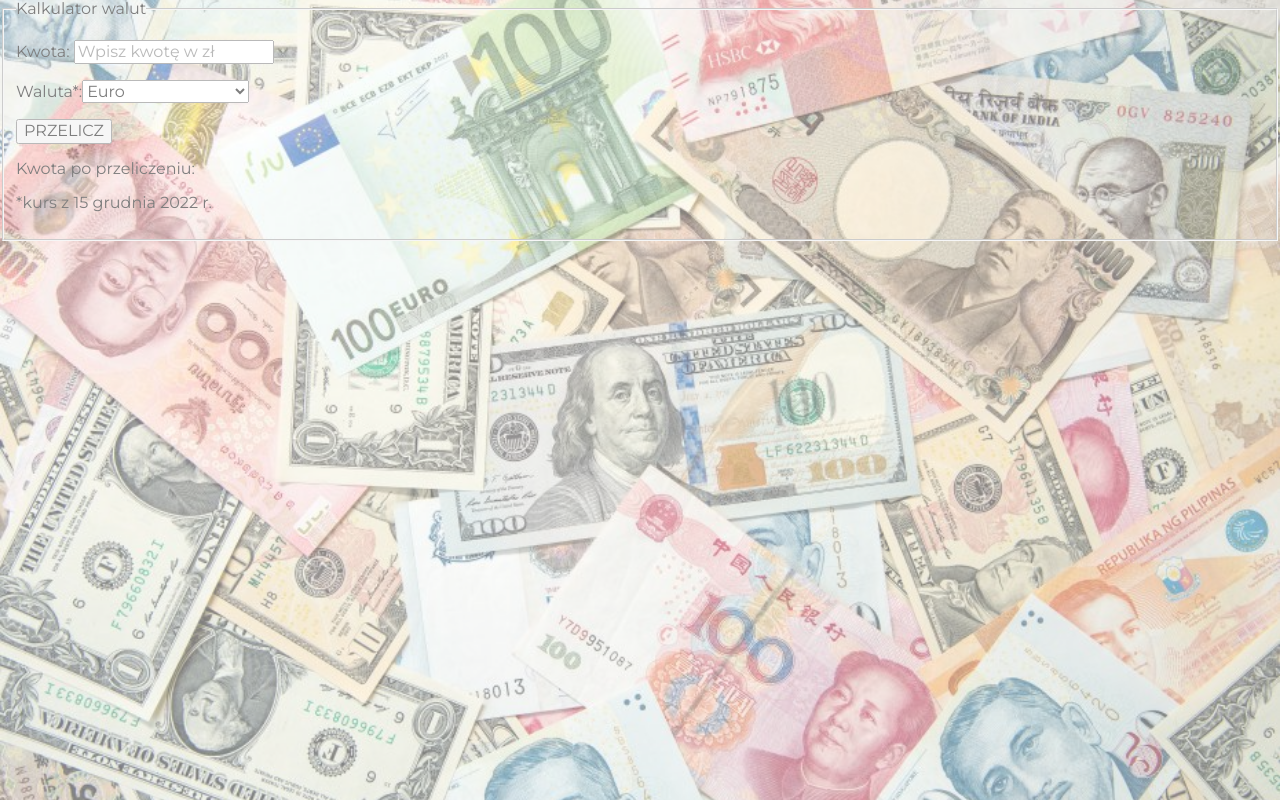
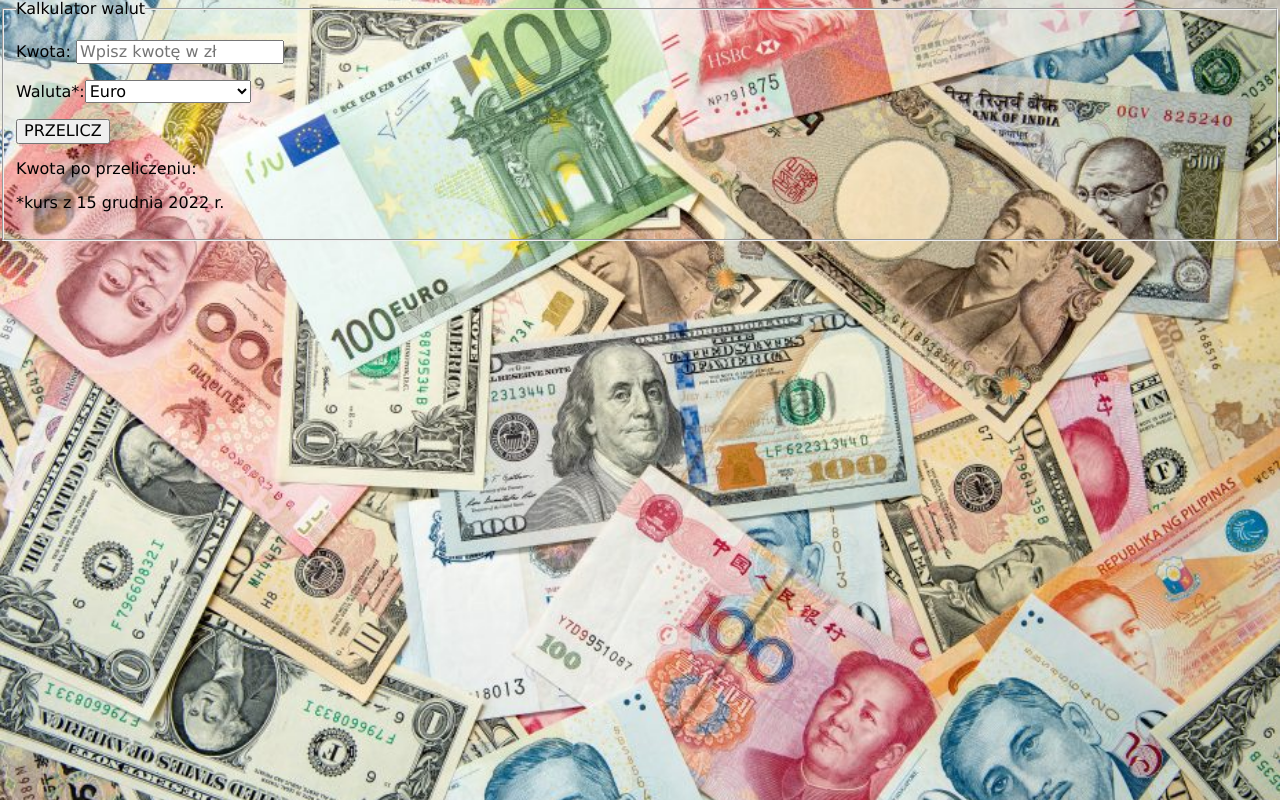
Before and after one commit to Gosia-Magdzik/kantor-react, a React (Create React App) app: page / in a window 1280 px wide. Built offline with nearby package versions, Linux system fonts and the light colour scheme.

Commit message:
small changes in old aplication view

```diff
--- a/src/App.js
+++ b/src/App.js
@@ -2,7 +2,7 @@
 
 function App() {
   return (
-    <form >
+    <form className="body">
         <fieldset className="fieldset">
             <legend className="fieldset__legend">Kalkulator walut</legend>
             <p>
@@ -22,8 +22,8 @@ function App() {
                 <button className="fieldset__button">PRZELICZ</button>
             </p>
 
-        <p className="fieldset__result" for="wynik">Kwota po przeliczeniu: </p>
-        <p className="fieldset__output js-result">
+            <p className="fieldset__result" for="wynik">Kwota po przeliczeniu:
+                <strong className="fieldset__output"></strong>
             </p>
 
             <p className="fieldset__paragraph">*kurs z 15 grudnia 2022 r. </p>
--- a/src/index.css
+++ b/src/index.css
@@ -1,15 +1,17 @@
 html {
   box-sizing: border-box;
+
+
 }
 *, ::before, ::after {
   box-sizing: inherit;
 }
 
 #root {
-  font-family: 'Montserrat', sans-serif;
-  background-image: url("../images/currency.jpg");
-  opacity: .5;
-  min-height: 100vh;
+  background-image: url("../images/currency.jpg" );
   background-size: cover;
   background-position: center;
+  min-height: 100vh;
+  font-family: Verdana, Tahoma, sans-serif;
+  backdrop-filter: blur(2px);
 }
```
Lines whose indentation alone changed are shown as unchanged.
